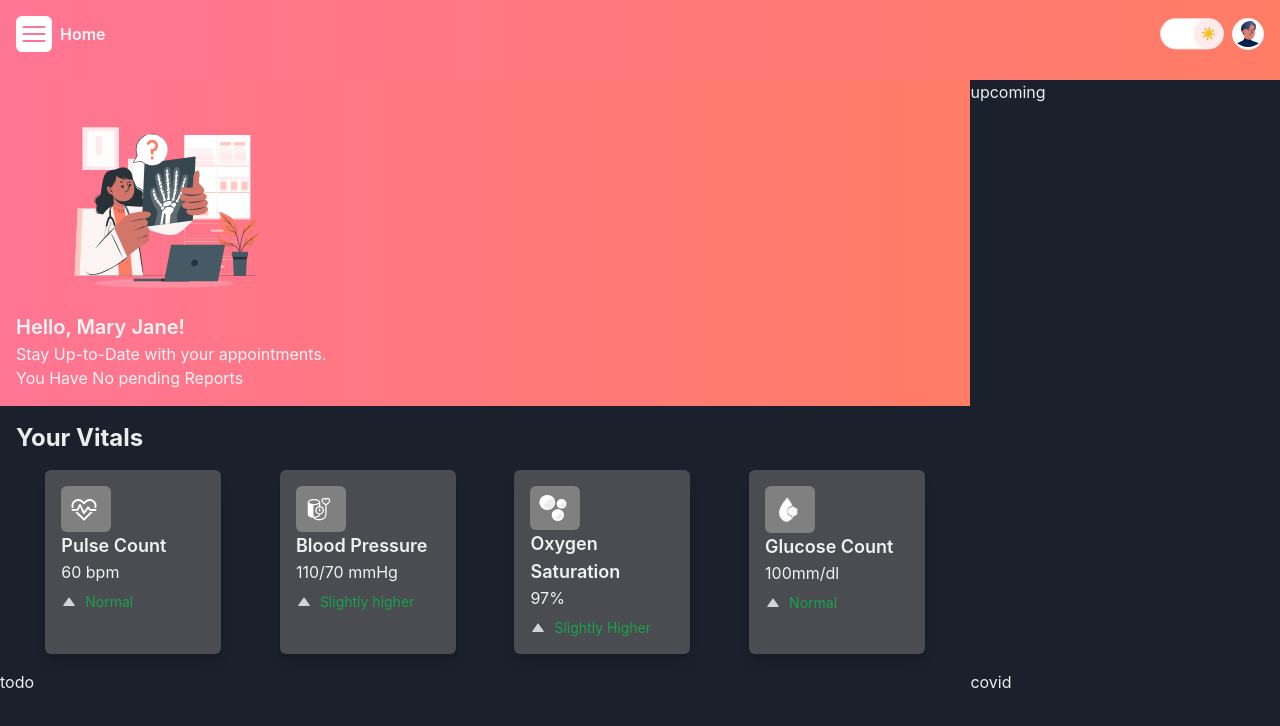
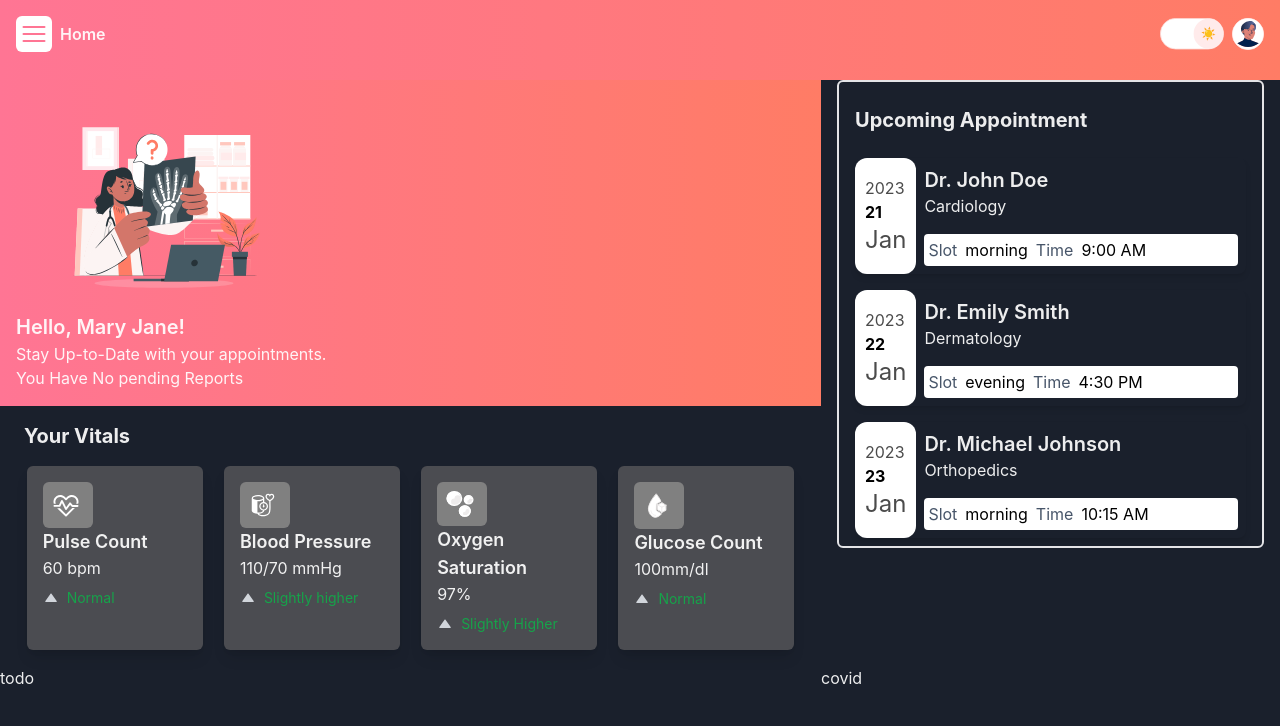
Before and after one commit to tanvirim/job_task_Rainier_Technologies, a React (Vite) app: page / in a window 1280 px wide. Shown: the top 726 px of the page. Built offline with nearby package versions, Linux system fonts and the light colour scheme.

Commit message:
Appointment complete

```diff
--- /dev/null
+++ b/src/components/main/AppointmentCard.jsx
@@ -0,0 +1,43 @@
+/* eslint-disable react/prop-types */
+import { Text, Box, useColorModeValue } from '@chakra-ui/react';
+
+const AppointmentCard = ({ appointment }) => {
+  const bgColor = useColorModeValue('red-50', 'black');
+  const textColor = useColorModeValue('black', 'black');
+
+  return (
+    <div className='flex rounded-lg shadow-md  m-2'>
+      <div className='flex flex-col justify-center  bg-white rounded-xl p-2 border-2 border-solid'>
+        <Text className='opacity-70' color={textColor}>
+          {appointment.year}
+        </Text>
+        <Text className='font-bold' color={textColor}>
+          {appointment.date}
+        </Text>
+        <Text className='opacity-70 text-2xl' color={textColor}>
+          Jan
+        </Text>
+      </div>
+      <Box
+        className={`flex flex-col gap-4 bg-${bgColor} p-2 w-full rounded-r-lg`}
+      >
+        <div className='flex flex-col'>
+          <Text className='font-semibold text-xl'>{appointment.DrName}</Text>
+          <Text>{appointment.speciality}</Text>
+        </div>
+        <Box bg='white' className='flex' rounded={4}>
+          <Text color={textColor} padding={1}>
+            <span className='text-slate-600 mr-2'>Slot</span>
+            {appointment.slot}
+          </Text>
+          <Text color={textColor} bg='white' padding={1}>
+            <span className='text-slate-600 mr-2'>Time</span>
+            {appointment.time}
+          </Text>
+        </Box>
+      </Box>
+    </div>
+  );
+};
+
+export default AppointmentCard;
--- a/src/components/main/Upcoming.jsx
+++ b/src/components/main/Upcoming.jsx
@@ -1,5 +1,96 @@
+import AppointmentCard from './AppointmentCard';
+
 const Upcoming = () => {
-  return <div>upcoming</div>;
+  // Get current date and time
+  const currentDate = new Date();
+  const currentYear = currentDate.getFullYear();
+  const currentMonth = currentDate.getMonth() + 1;
+  const currentDateOfMonth = currentDate.getDate();
+  const getMonthName = (monthNumber) => {
+    const months = [
+      'January',
+      'February',
+      'March',
+      'April',
+      'May',
+      'June',
+      'July',
+      'August',
+      'September',
+      'October',
+      'November',
+      'December',
+    ];
+    return months[monthNumber];
+  };
+
+  const appointments = [
+    {
+      year: currentYear,
+      month: getMonthName(currentMonth),
+      date: currentDateOfMonth,
+      DrName: 'Dr. John Doe',
+      speciality: 'Cardiology',
+      slot: 'morning',
+      time: '9:00 AM',
+    },
+    {
+      year: currentYear,
+      month: getMonthName(currentMonth),
+      date: currentDateOfMonth + 1,
+      DrName: 'Dr. Emily Smith',
+      speciality: 'Dermatology',
+      slot: 'evening',
+      time: '4:30 PM',
+    },
+    {
+      year: currentYear,
+      month: getMonthName(currentMonth),
+      date: currentDateOfMonth + 2,
+      DrName: 'Dr. Michael Johnson',
+      speciality: 'Orthopedics',
+      slot: 'morning',
+      time: '10:15 AM',
+    },
+    {
+      year: currentYear,
+      month: getMonthName(currentMonth),
+      date: currentDateOfMonth + 3,
+      DrName: 'Dr. Sarah Anderson',
+      speciality: 'Neurology',
+      slot: 'evening',
+      time: '6:00 PM',
+    },
+    {
+      year: currentYear,
+      month: getMonthName(currentMonth),
+      date: currentDateOfMonth + 4,
+      DrName: 'Dr. William Brown',
+      speciality: 'Pediatrics',
+      slot: 'morning',
+      time: '11:30 AM',
+    },
+    {
+      year: currentYear,
+      month: getMonthName(currentMonth),
+      date: currentDateOfMonth + 5,
+      DrName: 'Dr. Laura Wilson',
+      speciality: 'Ophthalmology',
+      slot: 'evening',
+      time: '5:45 PM',
+    },
+  ];
+  return (
+    <div className='h-[468px] overflow-y-auto p-2 mx-4 rounded-md border-solid border-2 border-zinc-200 '>
+      <h1 className='font-bold text-xl px-2 my-4'>Upcoming Appointment</h1>
+
+      <div className='flex flex-col '>
+        {appointments.map((appointment, index) => (
+          <AppointmentCard key={index} appointment={appointment} />
+        ))}
+      </div>
+    </div>
+  );
 };
 
 export default Upcoming;
--- a/src/components/main/Vitals.jsx
+++ b/src/components/main/Vitals.jsx
@@ -42,7 +42,7 @@ const Vitals = () => {
 
   return (
     <div className='mx-4 mt-4'>
-      <h1 className='font-bold text-2xl mb-4'>Your Vitals</h1>
+      <h1 className='font-bold text-xl mb-4 ml-2'>Your Vitals</h1>
       <div className='flex flex-wrap justify-around'>
         {medicalMeasurements.map((measurement, index) => (
           <div
```
